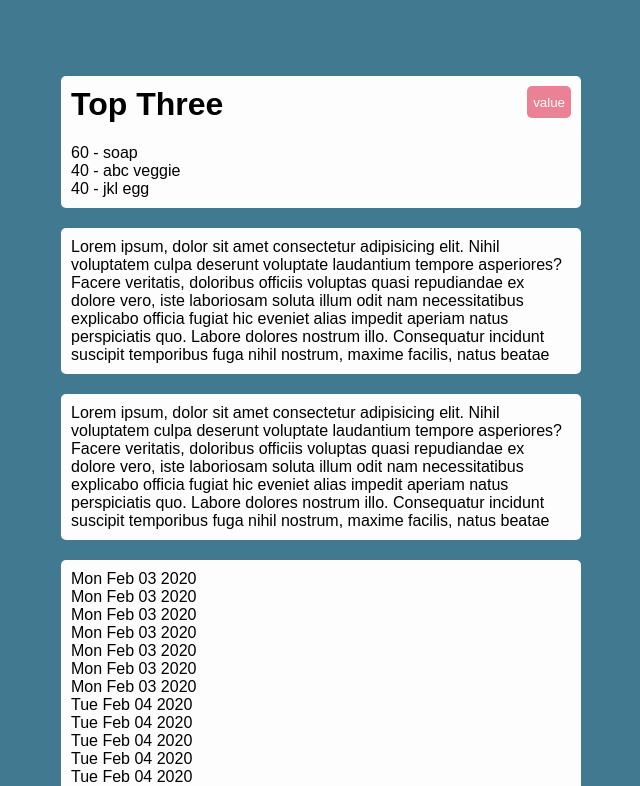
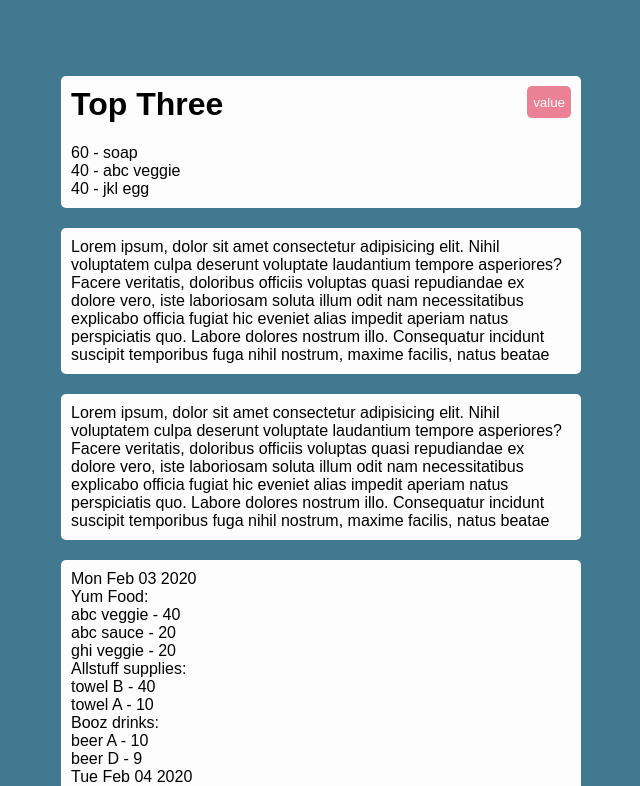
Before and after one commit to maxilukowski/hotel-dashboard, a React (Create React App) app: page / in a window 1280 px wide. Shown: the top 786 px of the page, without its empty margins (339-979 px from the left). Built offline with nearby package versions, Linux system fonts and the light colour scheme.

Commit message:
Deliveries sorted by date and by supplier (raw)

```diff
--- a/src/components/incomingDeliveries/IncomingDeliveriesCard.js
+++ b/src/components/incomingDeliveries/IncomingDeliveriesCard.js
@@ -11,10 +11,46 @@ const IncomingDeliveriesCard = ({ data }) => {
     (a, b) => a.deliveryDate - b.deliveryDate
   )
 
+  let deliveriesByDayBySupplier = {}
+  sortedData.forEach(({ deliveryDate, supplier, productName, quantity }) => {
+    if (!deliveriesByDayBySupplier.hasOwnProperty(deliveryDate)) {
+      deliveriesByDayBySupplier[deliveryDate] = {}
+    }
+    if (!deliveriesByDayBySupplier[deliveryDate].hasOwnProperty(supplier)) {
+      deliveriesByDayBySupplier[deliveryDate][supplier] = []
+    }
+    deliveriesByDayBySupplier[deliveryDate][supplier].push({
+      productName,
+      quantity,
+    })
+  })
+
   return (
     <>
-      {sortedData.map(({ deliveryDate }, index) => {
-        return <div key={index}>{deliveryDate.toDateString()}</div>
+      {Object.keys(deliveriesByDayBySupplier).map((deliveryDate, index) => {
+        return (
+          <div key={index}>
+            {new Date(deliveryDate).toDateString()}
+            {Object.keys(deliveriesByDayBySupplier[deliveryDate]).map(
+              (supplier, index) => {
+                return (
+                  <div key={index}>
+                    {supplier}:
+                    {deliveriesByDayBySupplier[deliveryDate][supplier].map(
+                      ({ productName, quantity }, index) => {
+                        return (
+                          <div key={index}>
+                            {productName} - {quantity}
+                          </div>
+                        )
+                      }
+                    )}
+                  </div>
+                )
+              }
+            )}
+          </div>
+        )
       })}
     </>
   )
```
